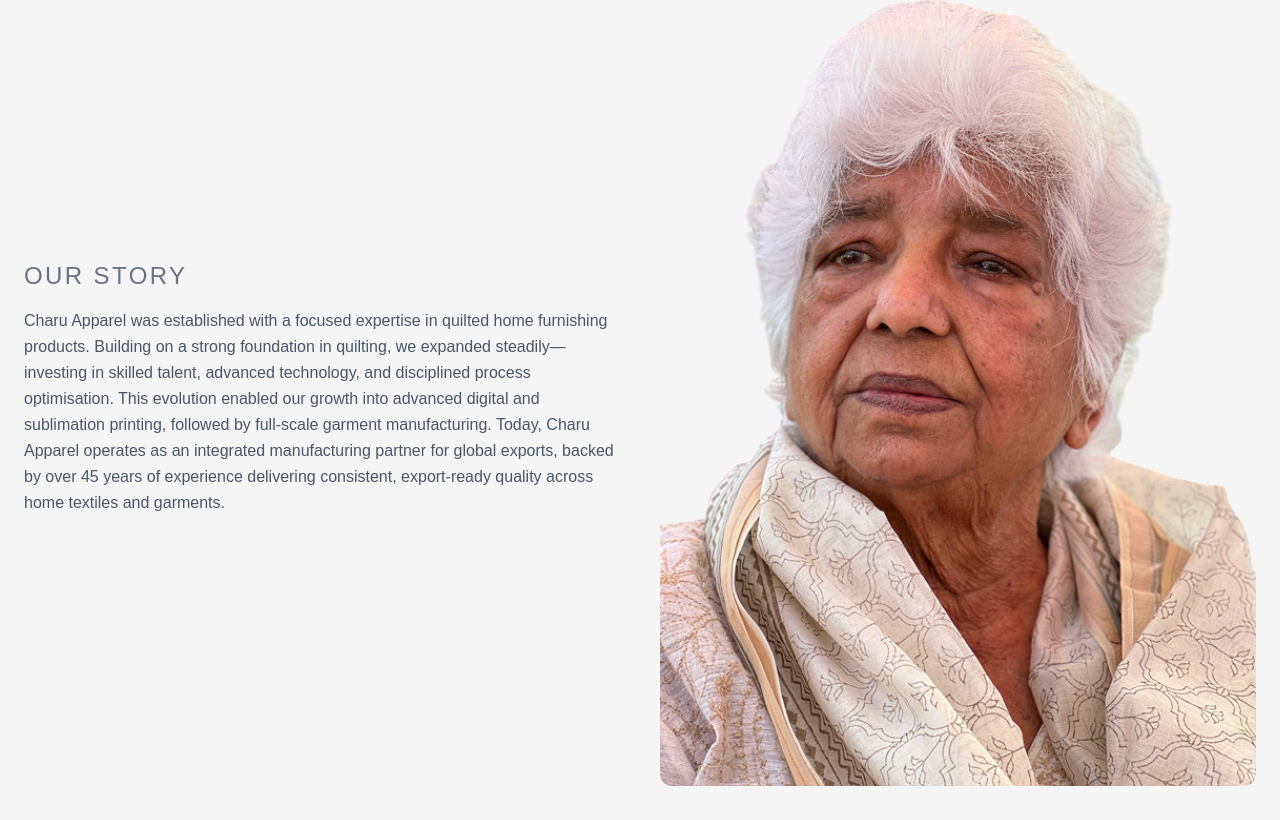
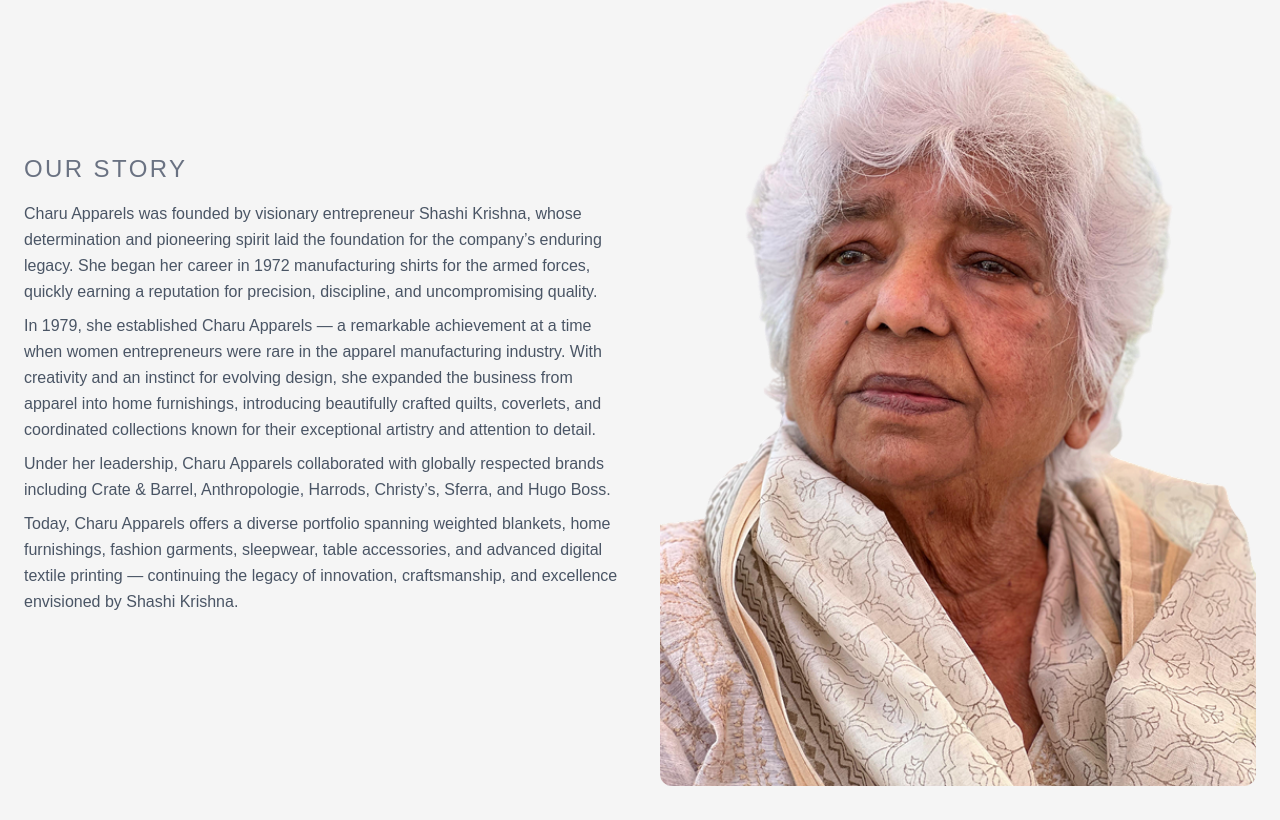
Before and after one commit to vshalsinghh/Charu, a Next.js app: page /about in a window 1280 px wide. Shown: the part 513-1333 px from the top of the page. Built offline with nearby package versions, Linux system fonts and the light colour scheme.

Commit message:
updated about us ourstory text

```diff
--- a/app/components/about/ourstory.tsx
+++ b/app/components/about/ourstory.tsx
@@ -6,10 +6,17 @@
                     <h2 className="text-2xl tracking-widest text-gray-500 mb-4">
                         OUR STORY
                     </h2>
-                    <p className="text-gray-600 leading-relaxed">
-                        Charu Apparel was established with a focused expertise in quilted home furnishing products.
-                        Building on a strong foundation in quilting, we expanded steadily—investing in skilled talent,
-                        advanced technology, and disciplined process optimisation. This evolution enabled our growth into advanced digital and sublimation printing, followed by full-scale garment manufacturing. Today, Charu Apparel operates as an integrated manufacturing partner for global exports, backed by over 45 years of experience delivering consistent, export-ready quality across home textiles and garments.
+                    <p className="text-gray-600 leading-relaxed pb-2">
+                        Charu Apparels was founded by visionary entrepreneur Shashi Krishna, whose determination and pioneering spirit laid the foundation for the company’s enduring legacy. She began her career in 1972 manufacturing shirts for the armed forces, quickly earning a reputation for precision, discipline, and uncompromising quality.
+                        </p>
+                        <p className="text-gray-600 leading-relaxed pb-2">
+                        In 1979, she established Charu Apparels — a remarkable achievement at a time when women entrepreneurs were rare in the apparel manufacturing industry. With creativity and an instinct for evolving design, she expanded the business from apparel into home furnishings, introducing beautifully crafted quilts, coverlets, and coordinated collections known for their exceptional artistry and attention to detail.
+                        </p>
+                        <p className="text-gray-600 leading-relaxed pb-2">
+                        Under her leadership, Charu Apparels collaborated with globally respected brands including Crate & Barrel, Anthropologie, Harrods, Christy’s, Sferra, and Hugo Boss.
+                        </p>
+                        <p className="text-gray-600 leading-relaxed pb-2">
+                        Today, Charu Apparels offers a diverse portfolio spanning weighted blankets, home furnishings, fashion garments, sleepwear, table accessories, and advanced digital textile printing — continuing the legacy of innovation, craftsmanship, and excellence envisioned by Shashi Krishna.
                     </p>
                 </div>
 
```
